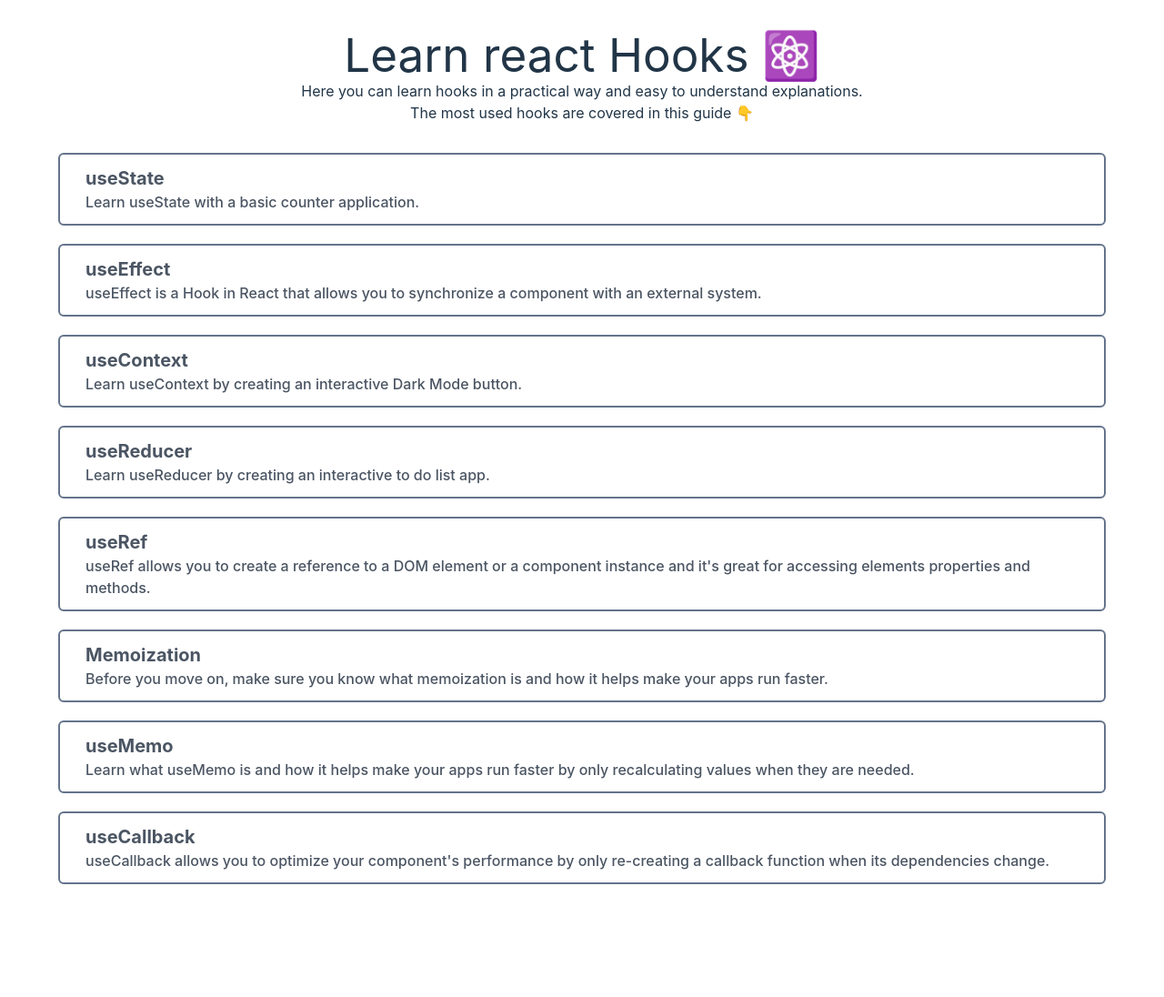
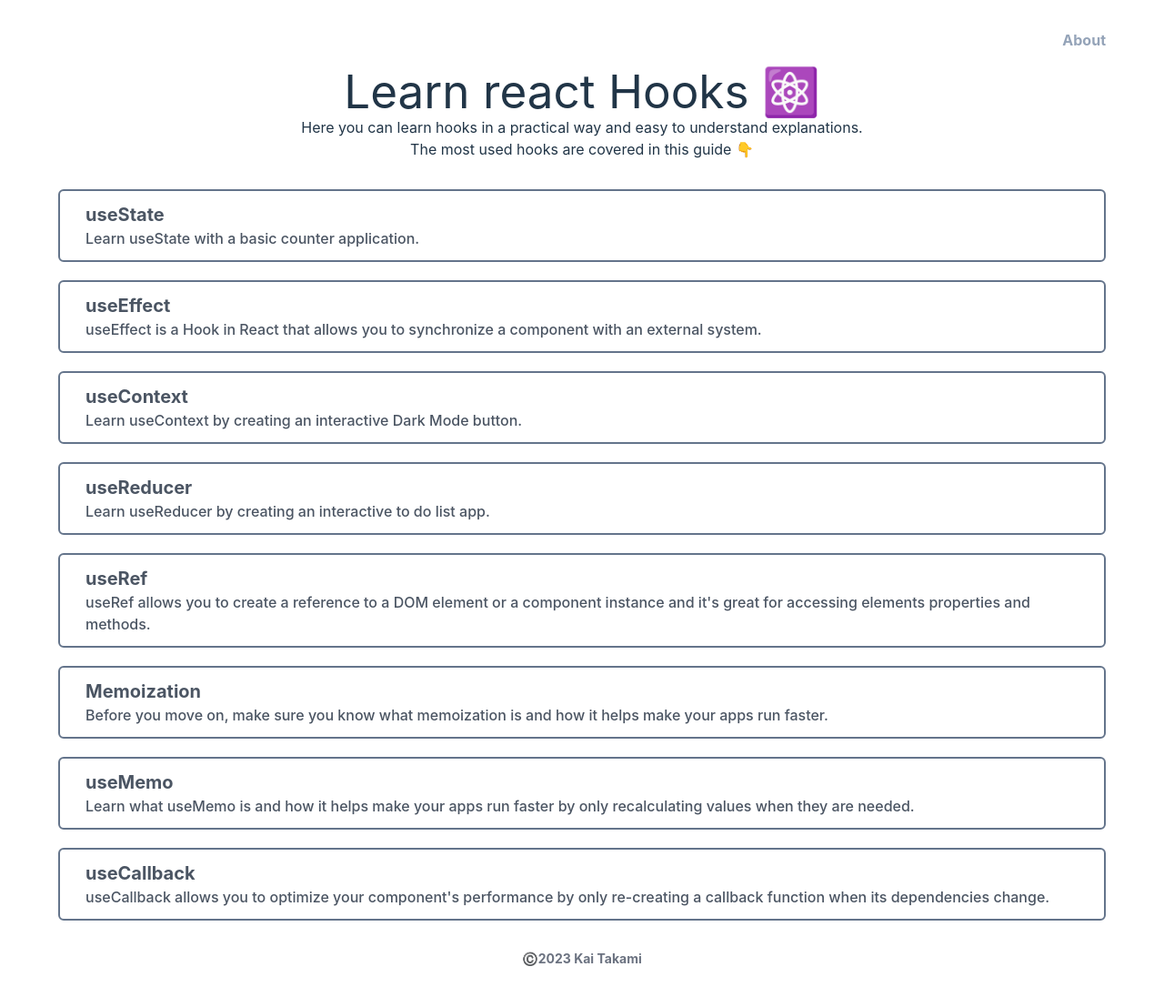
Before and after one commit to kaitakami/learn-react-ts-hooks, a React (Vite) app: page / in a window 1280 px wide. Shown: the whole page at 91% size. Before the commit the page ends 1036 px from the top, so only its background shows below. Built offline with nearby package versions, Linux system fonts and the light colour scheme.

Commit message:
Add About page in home

```diff
--- a/src/pages/Home.tsx
+++ b/src/pages/Home.tsx
@@ -1,9 +1,13 @@
 import List from "../components/List";
 import '../App.css'
+import { Link } from "react-router-dom";
 
 const Home = () => {
   return (
     <div className="App">
+      <nav className="flex justify-end mr-8 mb-4">
+        <Link to="/about" className="font-bold text-slate-400">About</Link>
+      </nav>
       <h1>Learn react Hooks ⚛️</h1>
       <p>
         Here you can learn hooks in a practical way and easy to understand
@@ -12,6 +16,9 @@ const Home = () => {
       <div className="card">
         <List />
       </div>
+      <footer>
+        <p className="font-bold text-sm text-gray-500">©️2023 Kai Takami</p>
+      </footer>
     </div>
   );
 };
```
